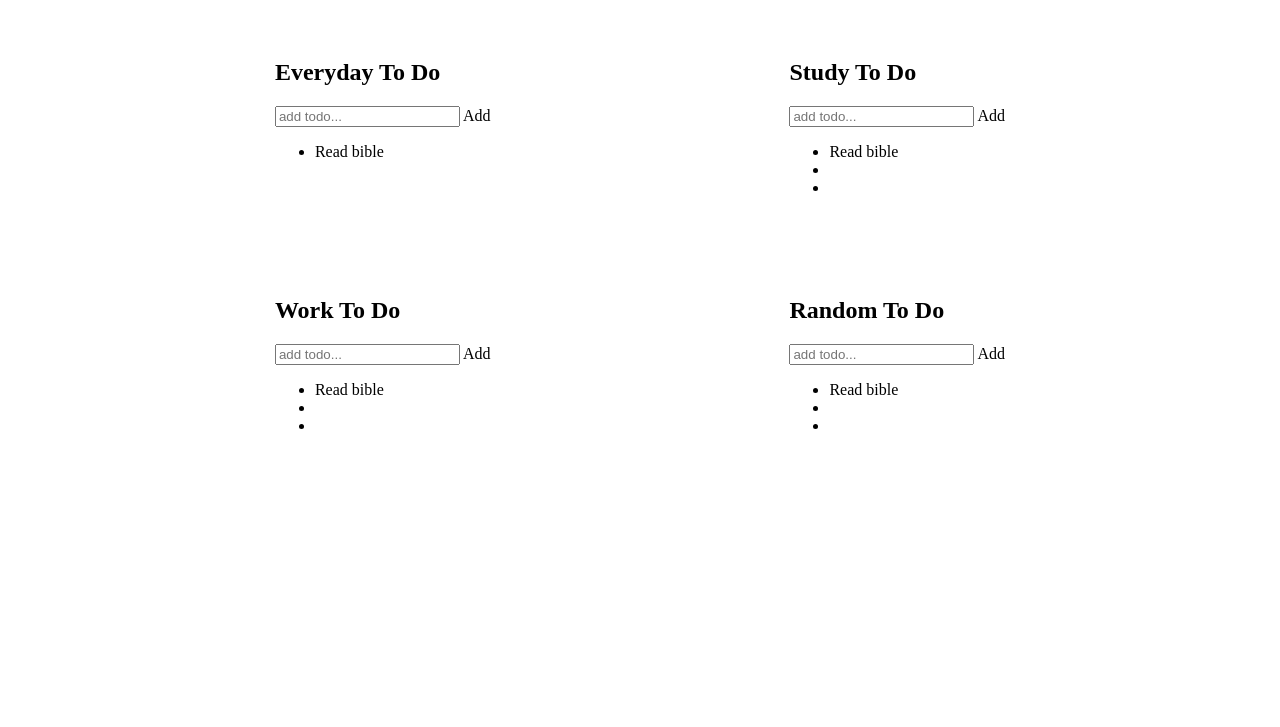
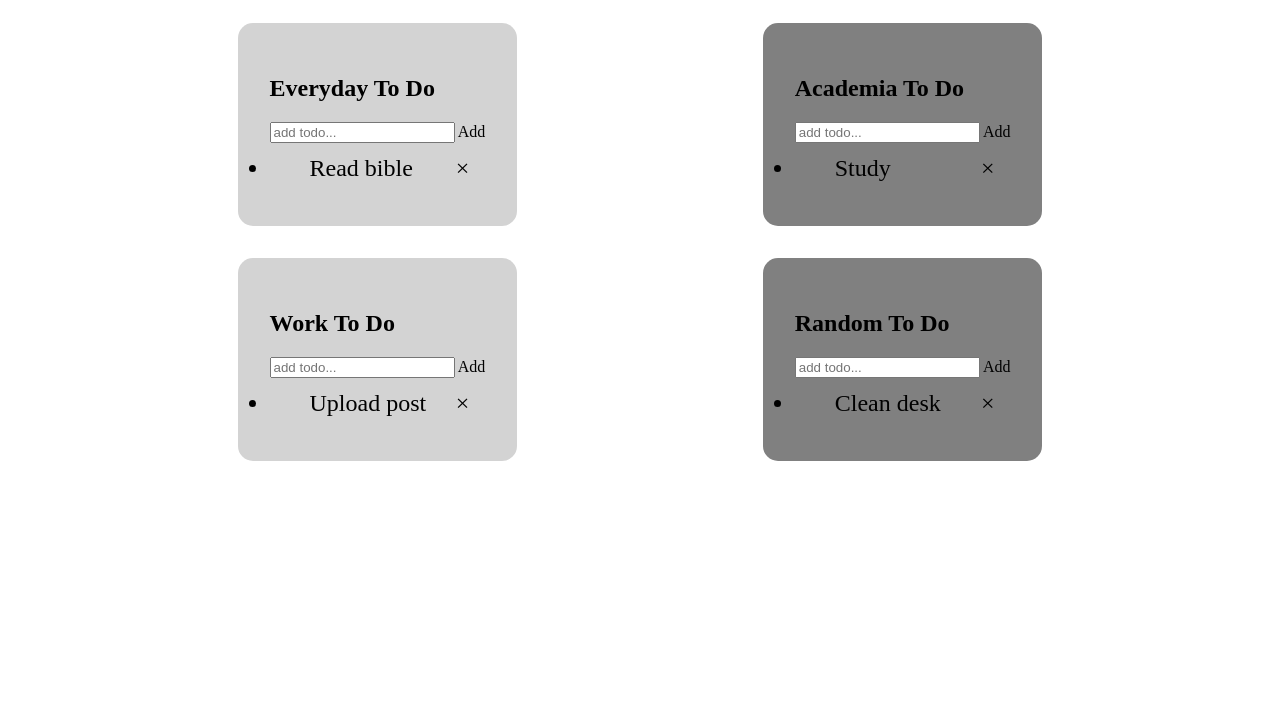
Before and after one commit to ChoiHeza/Everyday-Todo-List, a plain HTML site: page index.html in a window 1280 px wide. Shown: the part 73-800 px from the top of the page. Drawn offline with Linux system fonts and the light colour scheme.

Commit message:
styled the list items

```diff
--- a/index.html
+++ b/index.html
@@ -29,15 +29,13 @@
     <!--& STUDY LIST  -->
     <div class="studyList todoList">
         <div id= "todoInput" class = "todoHeader">
-            <h2>Study To Do</h2>
+            <h2>Academia To Do</h2>
             <input type="text" id="myInput" placeholder="add todo...">
             <span onclick= "addNewItem()" class= "addButton">Add</span>
         </div>
 
         <ul id= "myTodoList">
-            <li class= "checked">Read bible</li>
-            <li></li>
-            <li></li>
+            <li class= "checked">Study</li>
         </ul>
     </div>
 
@@ -50,9 +48,7 @@
         </div>
 
         <ul id= "myTodoList">
-            <li class= "checked">Read bible</li>
-            <li></li>
-            <li></li>
+            <li class= "checked">Upload post</li>
         </ul>
     </div>
 
@@ -65,9 +61,7 @@
         </div>
 
         <ul id= "myTodoList">
-            <li class= "checked">Read bible</li>
-            <li></li>
-            <li></li>
+            <li class= "checked">Clean desk</li>
         </ul>
     </div>
     </main>
--- a/style.css
+++ b/style.css
@@ -42,12 +42,47 @@ main {
 
 .todoList {
     padding: 2rem;
+    margin: 1rem;
+    border-radius: 15px;
 }
 
-/* header and list styling */
+/* individual todo list container styling  */
 
-/* make the list items unselectable */
+.everdayList {
+    background-color: lightgrey;
+}
+
+.studyList {
+    background-color: gray;
+}
+
+.workList {
+    background-color: lightgray;
+}
+
+.randomList {
+    background-color: gray;
+}
+
+
+/* header styling */
+
+
+/* list items styling */
+ul {
+    margin: 0;
+    padding: 0;
+}
+
+
 ul li {
+    cursor: pointer;
+    position: relative;
+    padding: 12px 8px 12px 40px;
+    font-size: 1.5rem;
+    transition: 0.2s;
+
+    /* make the list items unselectable */
     -webkit-user-select: none;
     -moz-user-select: none;
     -ms-user-select: none;
```
